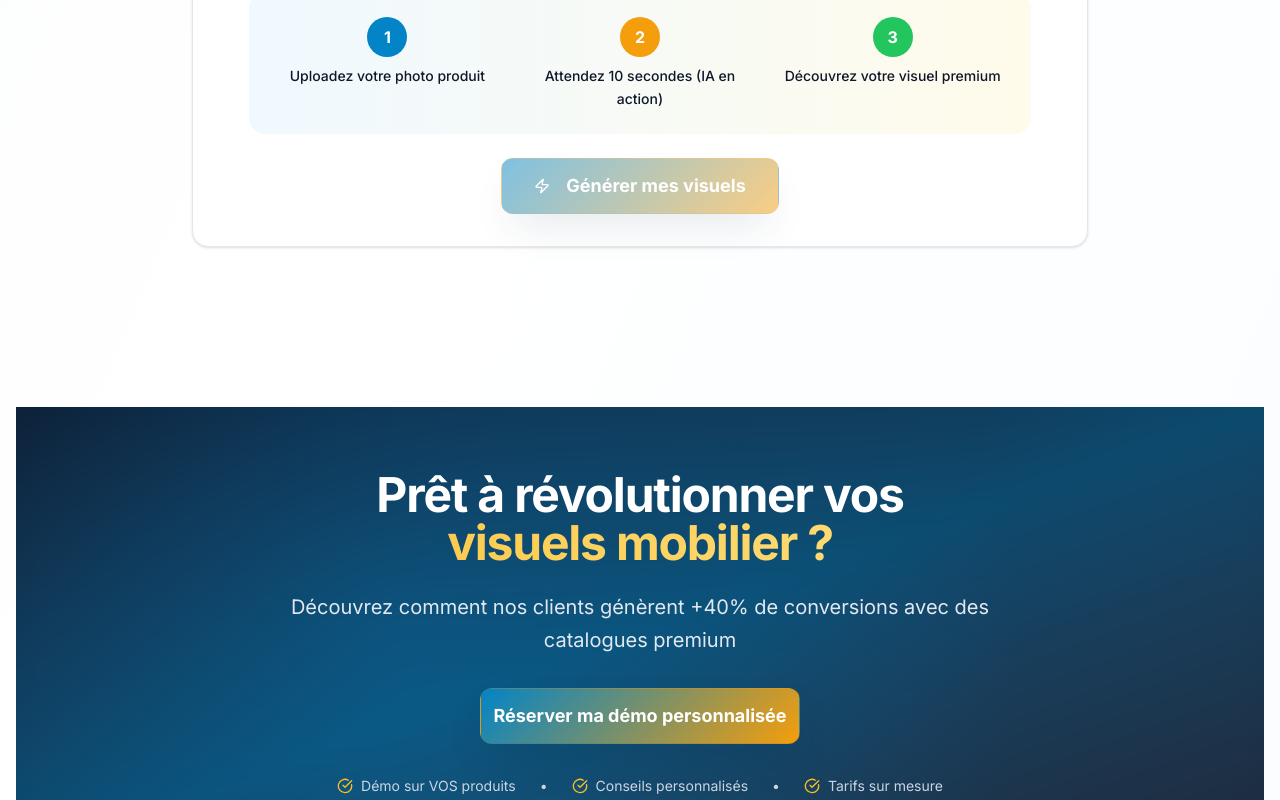
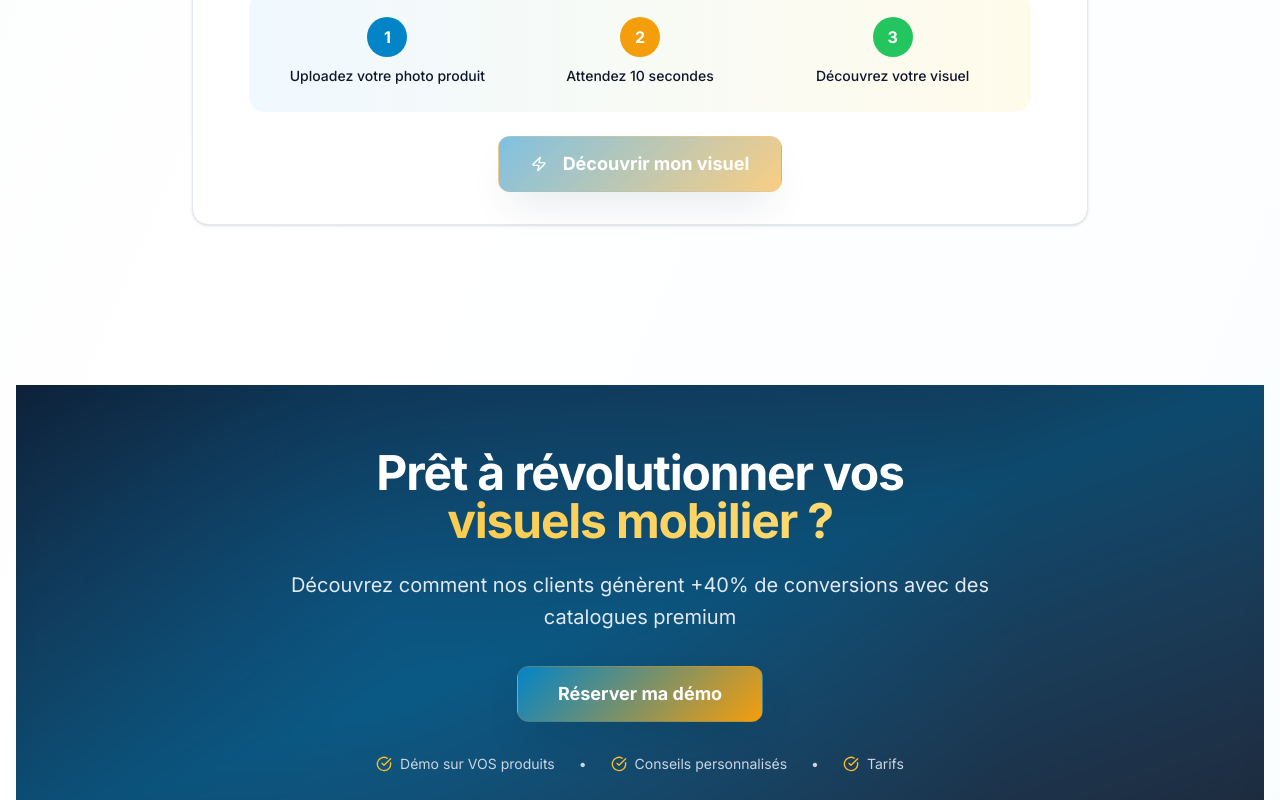
Before and after one commit to hhouaiss/piktor, a Next.js app: page / in a window 1280 px wide. Shown: the part 2180-2980 px from the top of the page. Built offline with nearby package versions, Linux system fonts and the light colour scheme.

Commit message:
fixing footer issues

```diff
--- a/src/app/about/page.tsx
+++ b/src/app/about/page.tsx
@@ -1,5 +1,7 @@
 import { Sparkles, Users, Target, Award } from "lucide-react";
 import { Card, CardContent, CardHeader, CardTitle } from "@/components/ui/card";
+import { Button } from "@/components/ui/button";
+import Link from "next/link";
 
 export default function AboutPage() {
   return (
@@ -117,7 +119,7 @@ export default function AboutPage() {
                   digne des plus grandes marques de luxe.
                 </p>
                 <p>
-                  Aujourd&apos;hui, nous accompagnons plus de 500 marques de mobilier dans le monde entier,
+                  Aujourd&apos;hui, nous accompagnons plusieurs marques de mobilier en France,
                   les aidant à créer des catalogues exceptionnels qui boostent leurs ventes et
                   renforcent leur image de marque.
                 </p>
@@ -136,6 +138,11 @@ export default function AboutPage() {
               <p className="text-sophisticated-gray-600 dark:text-sophisticated-gray-400 mb-6">
                 Découvrez comment Piktor peut révolutionner votre stratégie de contenu visuel.
               </p>
+              <div className="flex flex-col sm:flex-row gap-4 justify-center items-center mb-8">
+                <Button asChild size="xl" variant="primary" className="shadow-premium font-bold w-full sm:w-auto max-w-xs">
+                  <Link href="https://calendar.notion.so/meet/hassanhouaiss/piktor">Réserver ma démo</Link>
+                </Button>
+              </div>
             </CardContent>
           </Card>
         </section>
--- a/src/app/contact/page.tsx
+++ b/src/app/contact/page.tsx
@@ -63,18 +63,12 @@ export default function ContactPage() {
                   Support général
                 </p>
                 <p className="font-semibold text-ocean-blue-600 dark:text-ocean-blue-400">
-                  contact@piktor.ai
-                </p>
-                <p className="text-sophisticated-gray-700 dark:text-sophisticated-gray-300 mt-4 mb-2">
-                  Ventes & Partenariats
-                </p>
-                <p className="font-semibold text-ocean-blue-600 dark:text-ocean-blue-400">
-                  sales@piktor.ai
+                  hello@piktorapp.com
                 </p>
               </CardContent>
             </Card>
 
-            <Card>
+            {/* <Card>
               <CardHeader>
                 <CardTitle className="flex items-center gap-3">
                   <Phone className="w-6 h-6 text-ocean-blue-600" />
@@ -89,9 +83,9 @@ export default function ContactPage() {
                   Du lundi au vendredi, de 9h à 18h
                 </p>
               </CardContent>
-            </Card>
+            </Card> */}
 
-            <Card>
+            {/* <Card>
               <CardHeader>
                 <CardTitle className="flex items-center gap-3">
                   <MapPin className="w-6 h-6 text-ocean-blue-600" />
@@ -106,9 +100,9 @@ export default function ContactPage() {
                   France
                 </p>
               </CardContent>
-            </Card>
+            </Card> */}
 
-            <Card>
+            {/* <Card>
               <CardHeader>
                 <CardTitle className="flex items-center gap-3">
                   <Clock className="w-6 h-6 text-ocean-blue-600" />
@@ -131,12 +125,12 @@ export default function ContactPage() {
                   </div>
                 </div>
               </CardContent>
-            </Card>
+            </Card> */}
           </div>
 
           {/* Contact Form */}
           <div className="lg:col-span-2">
-            <Card>
+            {/* <Card>
               <CardHeader>
                 <CardTitle className="text-2xl">Envoyez-nous un message</CardTitle>
                 <p className="text-sophisticated-gray-600 dark:text-sophisticated-gray-400">
@@ -221,10 +215,10 @@ export default function ContactPage() {
                   </Button>
                 </form>
               </CardContent>
-            </Card>
+            </Card> */}
 
             {/* FAQ Section */}
-            <Card className="mt-8">
+            <Card className="mt-0">
               <CardHeader>
                 <CardTitle>Questions Fréquentes</CardTitle>
               </CardHeader>
@@ -234,8 +228,7 @@ export default function ContactPage() {
                     Combien de temps faut-il pour générer une image ?
                   </h4>
                   <p className="text-sophisticated-gray-700 dark:text-sophisticated-gray-300">
-                    La génération d&apos;images avec Piktor prend généralement entre 10 et 30 secondes,
-                    selon la complexité et la qualité demandées.
+                    La génération d&apos;images avec Piktor prend généralement entre 8 et 10 secondes.
                   </p>
                 </div>
                 <div>
@@ -243,7 +236,7 @@ export default function ContactPage() {
                     Quels formats d&apos;images sont acceptés ?
                   </h4>
                   <p className="text-sophisticated-gray-700 dark:text-sophisticated-gray-300">
-                    Nous acceptons les formats JPG, PNG, HEIC et WebP. La résolution minimale
+                    Nous acceptons les formats JPG, PNG, HEIC. La résolution minimale
                     recommandée est de 1024x1024 pixels pour des résultats optimaux.
                   </p>
                 </div>
--- a/src/app/page.tsx
+++ b/src/app/page.tsx
@@ -789,11 +789,11 @@ export default function Home() {
                     </div>
                     <div className="space-y-2">
                       <div className="w-10 h-10 bg-warm-gold-500 text-white rounded-full flex items-center justify-center mx-auto font-bold">2</div>
-                      <p className="text-sm font-medium">Attendez 10 secondes (IA en action)</p>
+                      <p className="text-sm font-medium">Attendez 10 secondes</p>
                     </div>
                     <div className="space-y-2">
                       <div className="w-10 h-10 bg-success-500 text-white rounded-full flex items-center justify-center mx-auto font-bold">3</div>
-                      <p className="text-sm font-medium">Découvrez votre visuel premium</p>
+                      <p className="text-sm font-medium">Découvrez votre visuel</p>
                     </div>
                   </div>
                 </div>
@@ -815,7 +815,7 @@ export default function Home() {
                     ) : (
                       <>
                         <Zap className="w-5 h-5 mr-2" />
-                        Générer mes visuels
+                        Découvrir mon visuel
                       </>
                     )}
                   </Button>
@@ -930,6 +930,9 @@ export default function Home() {
                 >
                   Tester avec une autre photo
                 </Button>
+                <Button asChild size="lg" variant="primary" className="shadow-premium ml-2 font-bold w-full sm:w-auto max-w-xs">
+                  <Link href="https://calendar.notion.so/meet/hassanhouaiss/piktor">Réserver ma démo</Link>
+                </Button>
               </div>
             </div>
           )}
@@ -956,16 +959,8 @@ export default function Home() {
 
               <div className="flex flex-col sm:flex-row gap-4 justify-center items-center mb-8">
                 <Button asChild size="xl" variant="primary" className="shadow-premium font-bold w-full sm:w-auto max-w-xs">
-                  <Link href="/generate">Réserver ma démo personnalisée</Link>
+                  <Link href="https://calendar.notion.so/meet/hassanhouaiss/piktor">Réserver ma démo</Link>
                 </Button>
-                {/* <Button
-                  onClick={scrollToGenerator}
-                  variant="outline"
-                  size="xl"
-                  className="font-semibold border-white/30 text-white hover:bg-white/10 w-full sm:w-auto max-w-xs"
-                >
-                  Continuer à tester l&apos;outil
-                </Button> */}
               </div>
 
               <div className="flex flex-wrap items-center justify-center gap-4 sm:gap-6 text-sm text-sophisticated-gray-300">
@@ -981,7 +976,7 @@ export default function Home() {
                 <span className="hidden sm:block">•</span>
                 <div className="flex items-center gap-2">
                   <CheckCircle className="w-4 h-4 text-warm-gold-400" />
-                  <span>Tarifs sur mesure</span>
+                  <span>Tarifs</span>
                 </div>
               </div>
             </div>
--- a/src/components/layout/footer-wrapper.tsx
+++ b/src/components/layout/footer-wrapper.tsx
@@ -6,7 +6,7 @@ import { LandingFooter } from "./landing-footer";
 
 export function FooterWrapper() {
   const pathname = usePathname();
-  const isHomePage = pathname === '/';
+  const shouldUseLandingFooter = pathname === '/' || pathname === '/contact' || pathname === '/legal' || pathname === '/about';
 
-  return isHomePage ? <LandingFooter /> : <Footer />;
+  return shouldUseLandingFooter ? <LandingFooter /> : <Footer />;
 }
```
